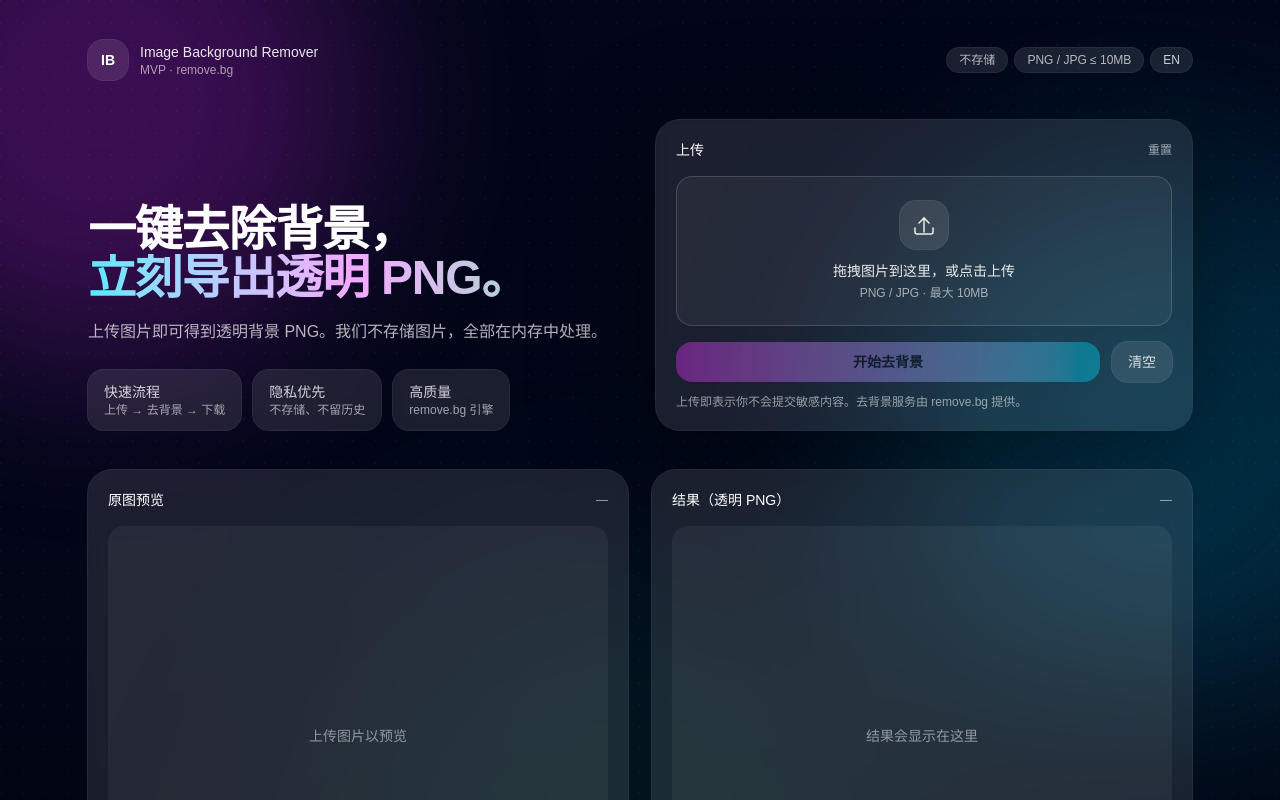
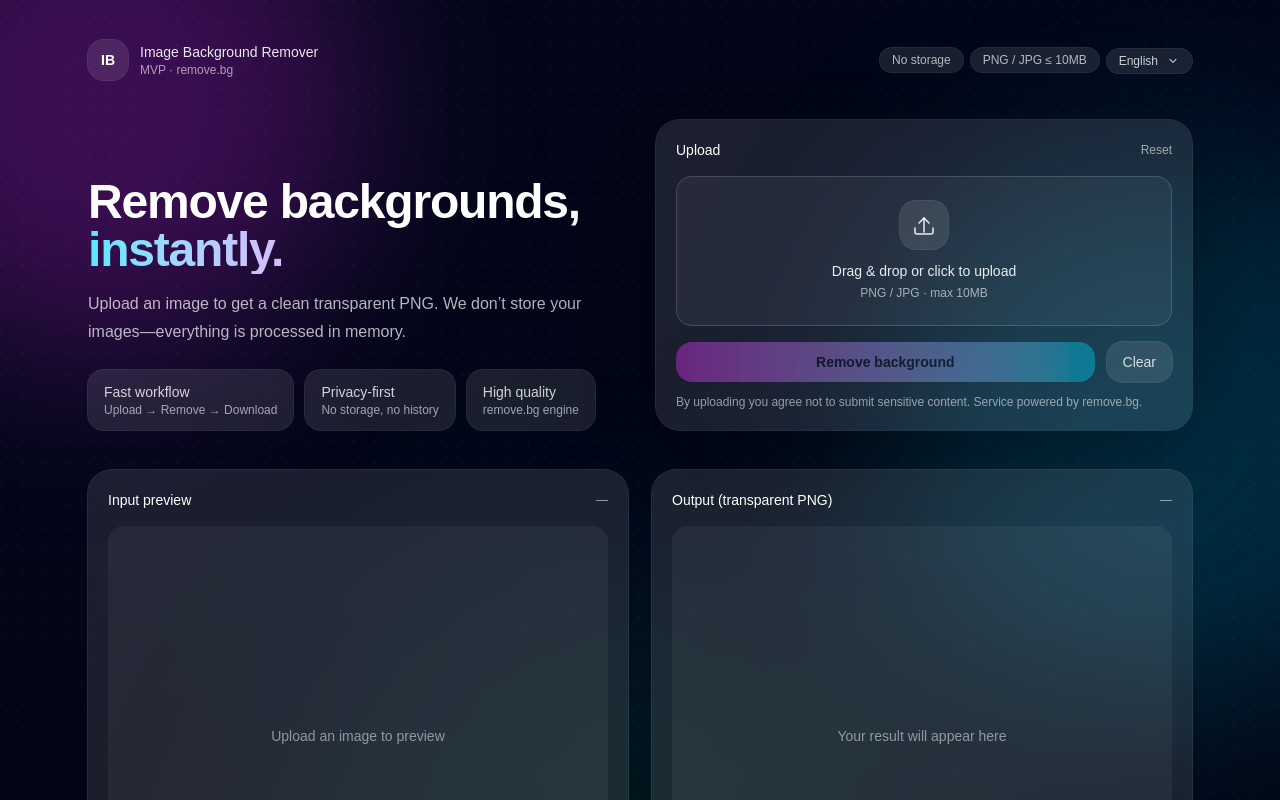
Before and after one commit to yingzi0129/image-background-remover, a Next.js app in the folder web/: page / in a window 1280 px wide. Shown: the top 800 px of the page. Built offline with nearby package versions, Linux system fonts and the light colour scheme.

Commit message:
fix: language dropdown + persist lang

```diff
--- a/web/src/app/page.tsx
+++ b/web/src/app/page.tsx
@@ -1,6 +1,6 @@
 "use client";
 
-import { useMemo, useState } from "react";
+import { useEffect, useMemo, useRef, useState } from "react";
 import { getDict, type Lang } from "@/lib/i18n";
 
 type Status = "idle" | "uploading" | "done" | "error";
@@ -16,8 +16,39 @@ function formatBytes(bytes: number) {
   return `${n.toFixed(i === 0 ? 0 : 1)} ${units[i]}`;
 }
 
+function getInitialLang(): Lang {
+  if (typeof window === "undefined") return "zh";
+  const saved = window.localStorage.getItem("lang");
+  if (saved === "en" || saved === "zh") return saved;
+  // default based on browser
+  const nav = (navigator.language || "").toLowerCase();
+  return nav.startsWith("zh") ? "zh" : "en";
+}
+
 export default function Home() {
   const [lang, setLang] = useState<Lang>("zh");
+  const [langOpen, setLangOpen] = useState(false);
+  const menuRef = useRef<HTMLDivElement | null>(null);
+
+  useEffect(() => {
+    setLang(getInitialLang());
+  }, []);
+
+  useEffect(() => {
+    if (typeof window !== "undefined") window.localStorage.setItem("lang", lang);
+  }, [lang]);
+
+  useEffect(() => {
+    function onDocClick(e: MouseEvent) {
+      if (!langOpen) return;
+      const el = menuRef.current;
+      if (!el) return;
+      if (!el.contains(e.target as Node)) setLangOpen(false);
+    }
+    document.addEventListener("click", onDocClick);
+    return () => document.removeEventListener("click", onDocClick);
+  }, [langOpen]);
+
   const t = useMemo(() => getDict(lang), [lang]);
 
   const [file, setFile] = useState<File | null>(null);
@@ -105,7 +136,7 @@ export default function Home() {
         {/* Top bar */}
         <div className="flex items-center justify-between">
           <div className="flex items-center gap-3">
-            <div className="h-10 w-10 rounded-2xl bg-white/10 ring-1 ring-white/15 backdrop-blur grid place-items-center">
+            <div className="grid h-10 w-10 place-items-center rounded-2xl bg-white/10 ring-1 ring-white/15 backdrop-blur">
               <span className="text-sm font-semibold">IB</span>
             </div>
             <div>
@@ -124,14 +155,57 @@ export default function Home() {
               </span>
             </div>
 
-            <button
-              onClick={() => setLang((v) => (v === "zh" ? "en" : "zh"))}
-              className="rounded-full bg-white/10 px-3 py-1 text-xs text-white/80 ring-1 ring-white/15 hover:bg-white/15"
-              aria-label="toggle language"
-              title="中文 / English"
-            >
-              {lang === "zh" ? "EN" : "中文"}
-            </button>
+            {/* Language dropdown */}
+            <div className="relative" ref={menuRef}>
+              <button
+                onClick={() => setLangOpen((v) => !v)}
+                className="inline-flex items-center gap-2 rounded-full bg-white/10 px-3 py-1 text-xs text-white/80 ring-1 ring-white/15 hover:bg-white/15"
+                aria-haspopup="menu"
+                aria-expanded={langOpen}
+              >
+                <span>{lang === "zh" ? "中文" : "English"}</span>
+                <svg
+                  className={`h-3.5 w-3.5 transition ${langOpen ? "rotate-180" : ""}`}
+                  viewBox="0 0 20 20"
+                  fill="currentColor"
+                  aria-hidden="true"
+                >
+                  <path
+                    fillRule="evenodd"
+                    d="M5.23 7.21a.75.75 0 0 1 1.06.02L10 10.94l3.71-3.7a.75.75 0 1 1 1.06 1.06l-4.24 4.25a.75.75 0 0 1-1.06 0L5.21 8.29a.75.75 0 0 1 .02-1.08Z"
+                    clipRule="evenodd"
+                  />
+                </svg>
+              </button>
+
+              {langOpen ? (
+                <div
+                  role="menu"
+                  className="absolute right-0 mt-2 w-36 overflow-hidden rounded-2xl bg-slate-950/80 ring-1 ring-white/15 backdrop-blur shadow-[0_20px_80px_rgba(0,0,0,0.6)]"
+                >
+                  <button
+                    role="menuitem"
+                    className={`w-full px-3 py-2 text-left text-xs hover:bg-white/10 ${lang === "zh" ? "text-white" : "text-white/75"}`}
+                    onClick={() => {
+                      setLang("zh");
+                      setLangOpen(false);
+                    }}
+                  >
+                    中文
+                  </button>
+                  <button
+                    role="menuitem"
+                    className={`w-full px-3 py-2 text-left text-xs hover:bg-white/10 ${lang === "en" ? "text-white" : "text-white/75"}`}
+                    onClick={() => {
+                      setLang("en");
+                      setLangOpen(false);
+                    }}
+                  >
+                    English
+                  </button>
+                </div>
+              ) : null}
+            </div>
           </div>
         </div>
 
@@ -144,9 +218,7 @@ export default function Home() {
                 {t.heroTitle2}
               </span>
             </h1>
-            <p className="mt-4 max-w-xl text-base leading-7 text-white/70">
-              {t.heroDesc}
-            </p>
+            <p className="mt-4 max-w-xl text-base leading-7 text-white/70">{t.heroDesc}</p>
 
             <div className="mt-6 flex flex-wrap gap-3 text-sm">
               <div className="rounded-2xl bg-white/10 px-4 py-3 ring-1 ring-white/15 backdrop-blur">
@@ -215,7 +287,12 @@ export default function Home() {
               <div className="mt-3 text-sm font-medium text-white/90">{t.dropTitle}</div>
               <div className="mt-1 text-xs text-white/60">{t.dropHint}</div>
 
-              <input type="file" accept="image/png,image/jpeg" className="sr-only" onChange={(e) => onPick(e.target.files?.[0] || null)} />
+              <input
+                type="file"
+                accept="image/png,image/jpeg"
+                className="sr-only"
+                onChange={(e) => onPick(e.target.files?.[0] || null)}
+              />
             </label>
 
             {file ? (
@@ -277,7 +354,11 @@ export default function Home() {
             </div>
             {hasInput ? (
               // eslint-disable-next-line @next/next/no-img-element
-              <img src={inputUrl} alt="input" className="mt-4 h-[420px] w-full rounded-2xl bg-white/5 object-contain" />
+              <img
+                src={inputUrl}
+                alt="input"
+                className="mt-4 h-[420px] w-full rounded-2xl bg-white/5 object-contain"
+              />
             ) : (
               <div className="mt-4 grid h-[420px] place-items-center rounded-2xl bg-white/5 text-sm text-white/50">
                 {t.inputPlaceholder}
```
